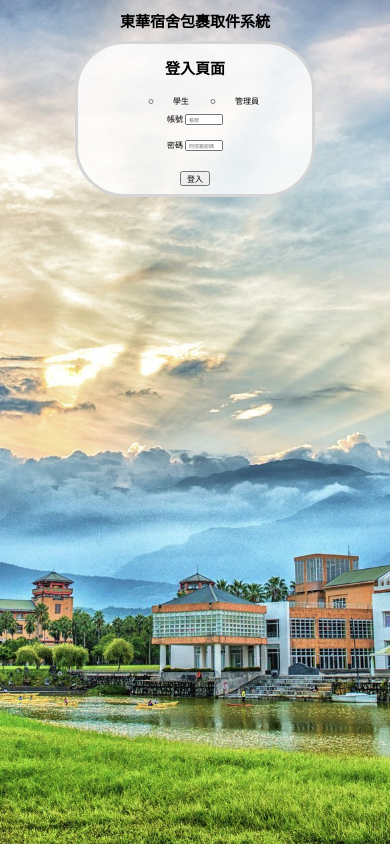
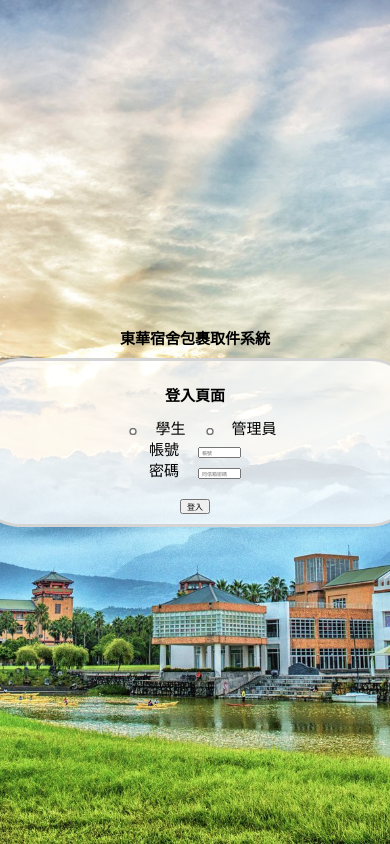
Before and after one commit to WangJevons/wangjevons.github.io, a PHP site: page /login.html in a window 390 px wide; the page is wider, and only the part inside the window is pictured. Run offline with PHP 8.4, Linux system fonts and the light colour scheme.

Commit message:
Add files via upload

```diff
--- a/checkin.html
+++ b/checkin.html
@@ -22,7 +22,7 @@
                 </div>
                 <div style="margin-left: 5vw; float: left;" id="list" class="menu">
                     <ul>
-                        <li type="none" ><a href="checkin.html"><b>包裹登錄</b><br></a></li>
+                        <li><a href="checkin.html"><b>包裹登錄</b><br></a></li>
                         <li><a href="receiveinstead.html"><b>包裹代領名單</b><br></a></li>
                         <li><a href="check.html"><b>包裹領取確認</b><br></a></li>
                         <li><a><b>資料管理</b><br></a></li>
@@ -32,7 +32,7 @@
                     </ul>
                 </div>
                 <br>
-                <button style="margin-left: 6%; "><a href="packageinfor.html" style="color: black; text-decoration: none;">新增包裹資訊</a></button>
+                <button onclick="location.href='packageinfor.html'" id="new">新增包裹資訊</button>
                 <br>
                 <table >
                     <th>收件人</th>
--- a/login.html
+++ b/login.html
@@ -25,16 +25,11 @@
                         <input type="radio" name="id" value="id2" id="manager" onchange="updateplacehold()">
                         <label for="manager" class="identify">管理員</label>
                         <br>
-                        <label >
-                            帳號
-                            <input  type="text" id="userInput" placeholder="帳號" >
-                            <p>
-
-                            </p>
-                            <label >
-                                密碼
-                            </label>
-                            <input type="password" id="password" placeholder="同信箱密碼">
+                        <label class="front" for="account">帳號</label>
+                        <input name="account" type="text" id="userInput" class="in" placeholder="帳號" >
+                        <br>
+                        <label class="front" for="pass">密碼</label>
+                        <input type="password" id="password" class="in" placeholder="同信箱密碼">
                             <script>
                                 function updateplacehold()
                                 {
@@ -85,7 +80,7 @@
                                 };
                             </script>
 
-                        </label>
+
                         <p></p>
 
 
--- a/manager.html
+++ b/manager.html
@@ -20,9 +20,9 @@
                     <div class="line"></div>
                     <div class="line"></div>
                 </div>
-                <div style="margin-left: 5vw; " id="list" class="menu">
+                <div style="margin-left: 5vw; float: left;" id="list" class="menu">
                     <ul>
-                        <li type="none" ><a href="checkin.html"><b>包裹登錄</b><br></a></li>
+                        <li><a href="checkin.html"><b>包裹登錄</b><br></a></li>
                         <li><a href="receiveinstead.html"><b>包裹代領名單</b><br></a></li>
                         <li><a href="check.html"><b>包裹領取確認</b><br></a></li>
                         <li><a><b>資料管理</b><br></a></li>
--- a/packageinfor.html
+++ b/packageinfor.html
@@ -29,7 +29,7 @@
                 </div>
                 <div style="margin-left: 5vw; float: left;" id="list" class="menu">
                     <ul>
-                        <li type="none" ><a href="checkin.html"><b>包裹登錄</b><br></a></li>
+                        <li><a href="checkin.html"><b>包裹登錄</b><br></a></li>
                         <li><a href="receiveinstead.html"><b>包裹代領名單</b><br></a></li>
                         <li><a href="check.html"><b>包裹領取確認</b><br></a></li>
                         <li><a><b>資料管理</b><br></a></li>
--- a/receiveinstead.html
+++ b/receiveinstead.html
@@ -22,7 +22,7 @@
                 </div>
                 <div style="margin-left: 5vw; float: left;" id="list" class="menu">
                     <ul>
-                        <li type="none" ><a href="checkin.html"><b>包裹登錄</b><br></a></li>
+                        <li><a href="checkin.html"><b>包裹登錄</b><br></a></li>
                         <li><a href="receiveinstead.html"><b>包裹代領名單</b><br></a></li>
                         <li><a href="check.html"><b>包裹領取確認</b><br></a></li>
                         <li><a><b>資料管理</b><br></a></li>
--- a/style.css
+++ b/style.css
@@ -35,12 +35,22 @@ div#back
 #list
 {
     float: left;
-    border-style: solid;
-    border-color: rgb(214, 213, 213);
+    border:5px rgb(232, 232, 232) solid;
     border-radius: 10px;
-
     padding: 0;
     background-color: rgb(255, 255, 255);
+}
+#list li
+{
+    border-bottom: 3px rgb(232, 232, 232) solid;
+}
+#list li:last-child
+{
+    border-bottom: none;
+}
+#new
+{
+    margin-left: 6%;
 }
 li
 {
@@ -100,8 +110,8 @@ ul
     h6{display: none;}
     .hamburger
     {
-        width: 15px;
-        height: 10px;
+        width: 25px;
+        height: 20px;
         margin-left: 10px;
         padding-top: 2px;
         flex-direction: column;
@@ -136,8 +146,10 @@ ul
         padding: 0;
         border-bottom: 3px rgb(232, 232, 232) solid;
         box-sizing: border-box;
-        border-bottom-left-radius: 10px;
-        border-bottom-right-radius: 10px;
+    }
+    .menu ul li:last-child
+    {
+        border-bottom: none;
     }
     .menu ul li a
     {
@@ -150,10 +162,29 @@ ul
         padding: 3px;
 
     }
+    .container
+    {
+        display: flex;
+        justify-content: center;
+        align-items: center;
+        height: 100vh;
+    }
     .login
     {
-        margin: auto;
-        width: 60%;
+        width: 50vh;
+        padding: 10px;
+
+    }
+    input[type="radio"]
+    {
+        transform: scale(1.5);
+    }
+    .search
+    {
+        height: 10px;
+        width: 50px;
+        box-sizing: border-box;
+        padding: 5px 0;
     }
     .desktop
     {
@@ -167,12 +198,41 @@ ul
     }
     #list
     {
-        width: 50px;
+        border: 5px rgb(232, 232, 232) solid;
+        width: 100px;
+        height: 80px;
+        overflow: auto;
     }
 
+    .menu1::after
+    {
+        content: "";
+        display: table;
+        clear: both;
+    }
     .identify
     {
+        font-size: 15px;
+        margin-left: 0;
+    }
+    .front
+    {
+        font-size: 15px;
+        padding-right: 15px;
+    }
+    #new
+    {
+        display: inline-block;
+        padding: 0;
+        margin-left: 40px;
+        width: 80px;
         font-size: 8px;
+    }
+    .in
+    {
+        width: 35px;
+        height: 5px;
+
     }
     h1
     {
```
Also changed, not shown: check.html (+8 -9 lines).
